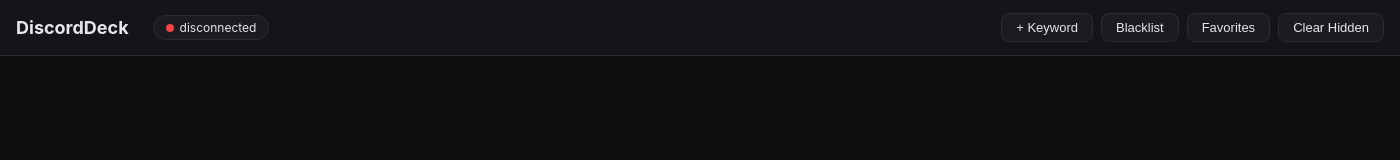
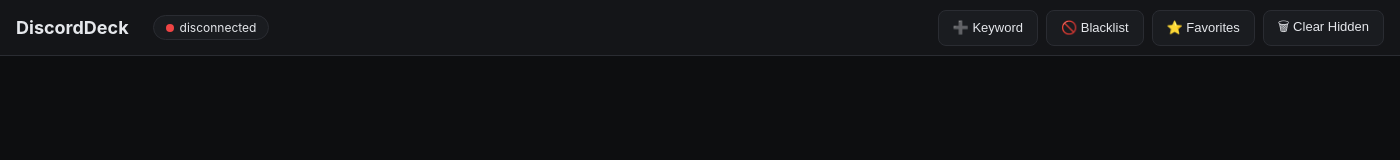
Before and after one commit to farizrifqi/discord-deck, an Electron app: page index.html in a window 1400 px wide. Drawn offline with Linux system fonts and the light colour scheme.

Commit message:
feat(frontend): replace header button text with icons for better UX

```diff
--- a/index.html
+++ b/index.html
@@ -51,10 +51,10 @@
     <div class="logo">DiscordDeck</div>
     <div id="nav-status" class="status-pill"><div class="status-dot"></div><span id="nav-status-text">connected</span></div>
     <div class="right">
-      <button id="add" class="btn">+ Keyword</button>
-      <button id="btn-blacklist" class="btn">Blacklist</button>
-      <button id="btn-favorites" class="btn">Favorites</button>
-      <button id="btn-clear-hidden" class="btn">Clear Hidden</button>
+      <button id="add" class="btn">➕ Keyword</button>
+      <button id="btn-blacklist" class="btn">🚫 Blacklist</button>
+      <button id="btn-favorites" class="btn">⭐ Favorites</button>
+      <button id="btn-clear-hidden" class="btn">🗑 Clear Hidden</button>
     </div>
   </header>
 
```
